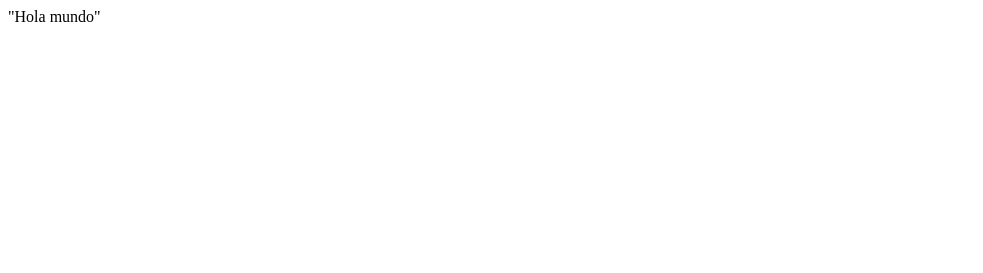
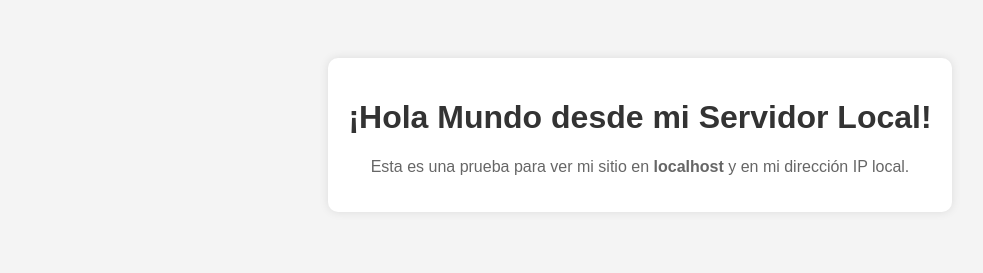
Before and after one commit to joelruiz28/web-s.o, a plain HTML site: page index.html in a window 1280 px wide. Shown: the whole page, without its empty margins (0-983 px from the left). Drawn offline with Linux system fonts and the light colour scheme.

Commit message:
Añadiendo index.html con diseño básico

```diff
--- a/index.html
+++ b/index.html
@@ -1 +1,35 @@
-"Hola mundo"
+<!DOCTYPE html>
+<html lang="es">
+<head>
+    <meta charset="UTF-8">
+    <meta name="viewport" content="width=device-width, initial-scale=1.0">
+    <title>Mi Página en Localhost</title>
+    <style>
+        body {
+            font-family: Arial, sans-serif;
+            text-align: center;
+            background-color: #f4f4f4;
+            padding: 50px;
+        }
+        h1 {
+            color: #333;
+        }
+        p {
+            color: #666;
+        }
+        .container {
+            background: white;
+            padding: 20px;
+            border-radius: 10px;
+            box-shadow: 0px 0px 10px rgba(0, 0, 0, 0.1);
+            display: inline-block;
+        }
+    </style>
+</head>
+<body>
+    <div class="container">
+        <h1>¡Hola Mundo desde mi Servidor Local!</h1>
+        <p>Esta es una prueba para ver mi sitio en <strong>localhost</strong> y en mi dirección IP local.</p>
+    </div>
+</body>
+</html>
```
